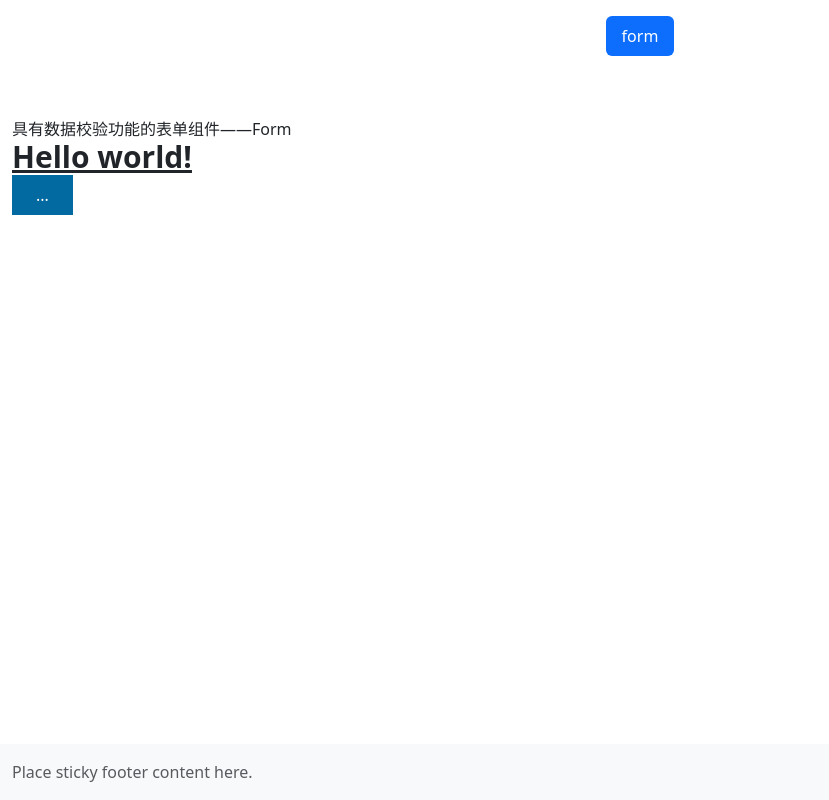
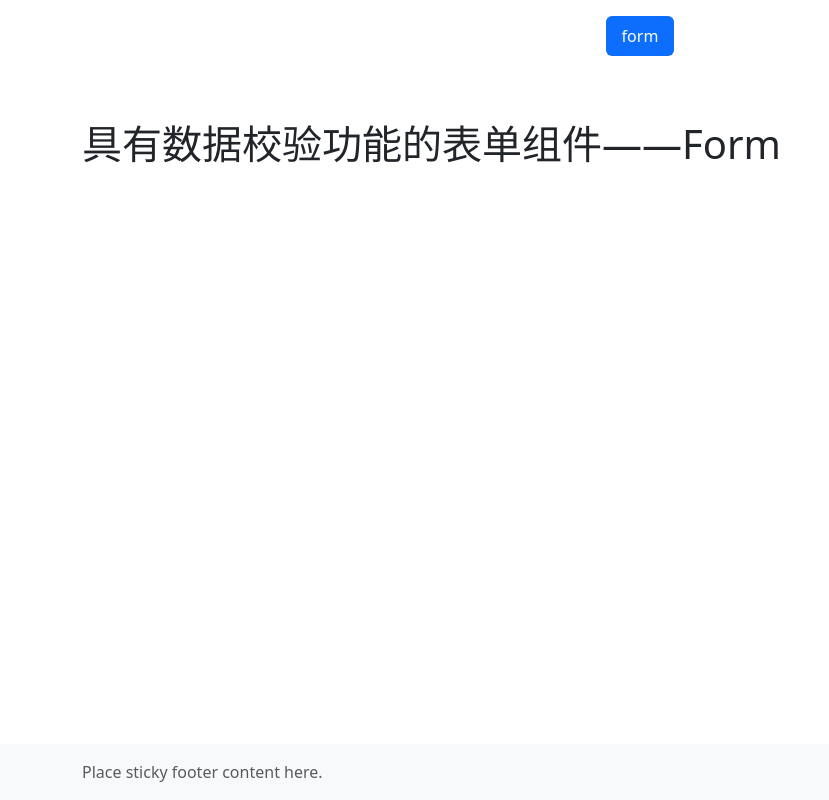
Before and after one commit to zhuying547/vue-components, a Vue app: page /#/ in a window 1280 px wide. Shown: the whole page, without its empty margins (0-829 px from the left). Built offline with nearby package versions, Linux system fonts and the light colour scheme.

Commit message:
移除tailwindcss

```diff
--- a/package.json
+++ b/package.json
@@ -28,9 +28,7 @@
     "less": "^4.1.3",
     "less-loader": "^8.1.1",
     "lint-staged": "^13.2.3",
-    "prettier": "^2.4.1",
-    "prettier-plugin-tailwindcss": "^0.4.1",
-    "tailwindcss": "^3.3.3"
+    "prettier": "^2.4.1"
   },
   "gitHooks": {
     "pre-commit": "lint-staged"
--- a/postcss.config.js
+++ /dev/null
@@ -1,6 +0,0 @@
-module.exports = {
-  plugins: {
-    tailwindcss: {},
-    autoprefixer: {},
-  },
-};
--- a/src/main.js
+++ b/src/main.js
@@ -5,7 +5,6 @@ import store from './store';
 Vue.config.productionTip = false;
 import 'bootstrap/dist/css/bootstrap.css';
 
-import './style.css';
 new Vue({
   router,
   store,
--- a/src/style.css
+++ /dev/null
@@ -1,3 +0,0 @@
-@tailwind base;
-@tailwind components;
-@tailwind utilities;
--- a/src/views/form.vue
+++ b/src/views/form.vue
@@ -1,7 +1,5 @@
 <template>
   <div class="container">
     <h1 class="mt-5">具有数据校验功能的表单组件——Form</h1>
-    <h1 class="text-3xl font-bold underline">Hello world!</h1>
-    <button class="bg-sky-700 px-4 py-2 text-white hover:bg-sky-800 sm:px-8 sm:py-3">...</button>
   </div>
 </template>
--- a/tailwind.config.js
+++ /dev/null
@@ -1,8 +0,0 @@
-/** @type {import('tailwindcss').Config} */
-module.exports = {
-  content: ['./public/index.html', './src/**/*.{vue,js,ts,jsx,tsx}'],
-  theme: {
-    extend: {},
-  },
-  plugins: [],
-};
--- a/tsconfig.json
+++ /dev/null
@@ -1,5 +0,0 @@
-{
-  "vueCompilerOptions": {
-    "target": 2.7
-  }
-}
```
Also changed, not shown: jsconfig.json (+5 -9 lines), .prettierrc.js, 1 other file (tests, documents, lock files or other folders).
